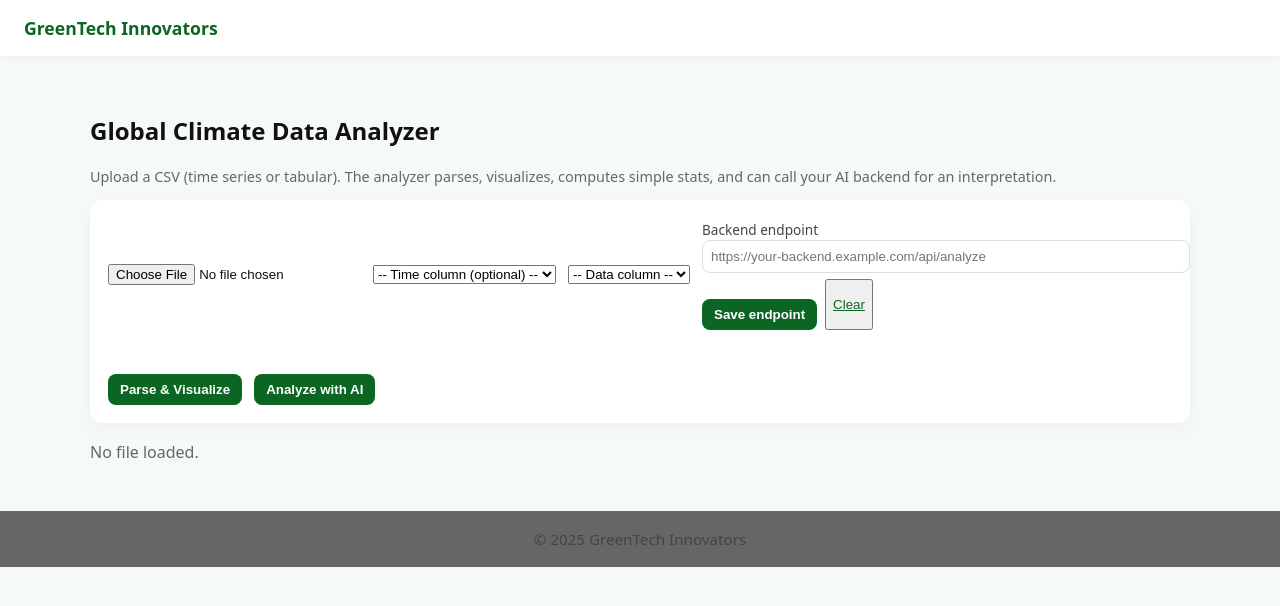
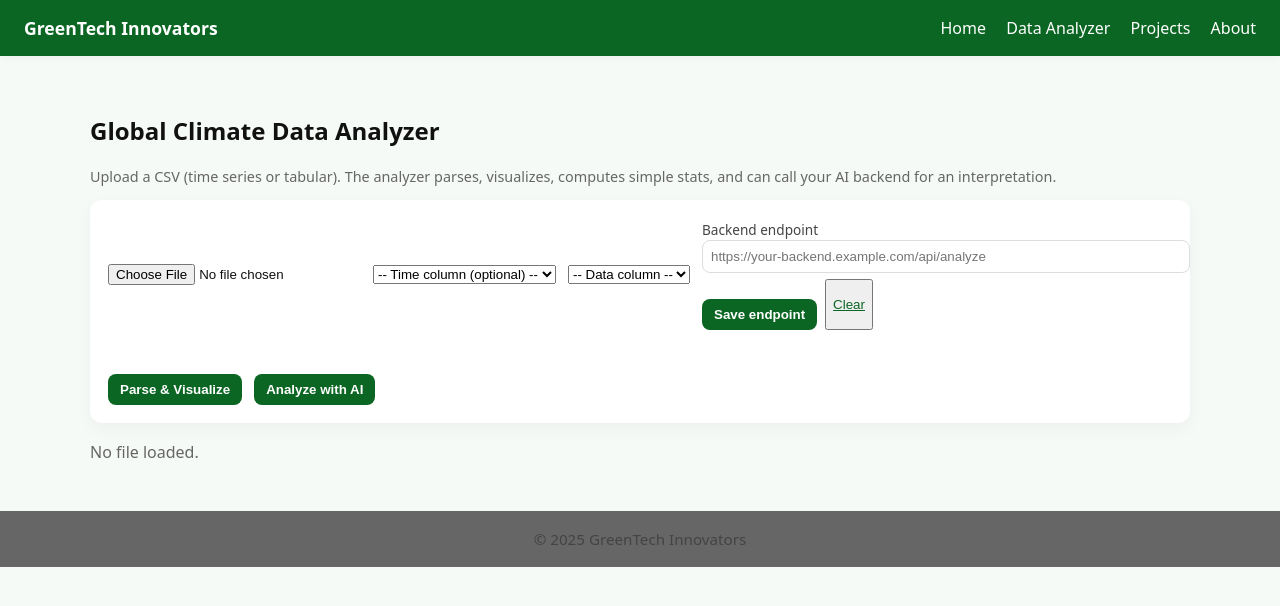
Before and after one commit to htmlcoder635/greentech-innovators, a plain HTML site: page data_analyzer.html in a window 1280 px wide. Drawn offline with nearby package versions, Linux system fonts and the light colour scheme.

Commit message:
Update header styles for improved visibility

```diff
--- a/data_analyzer.html
+++ b/data_analyzer.html
@@ -10,9 +10,28 @@
   <style>
     :root{--green:#0b6623;--muted:#666;}
     body{font-family:system-ui,-apple-system,Segoe UI,Roboto,Helvetica,Arial; margin:0; color:#111; background:#f6faf6;}
-    header.site-header{display:flex;align-items:center;gap:18px;padding:16px 24px;background:#fff;box-shadow:0 2px 8px rgba(0,0,0,0.04)}
-    header.site-header h1{margin:0;font-size:1.1rem;color:var(--green)}
-    header nav a{margin-left:10px;color:#333;text-decoration:none}
+    header.site-header{
+      display:flex;
+      align-items:center;
+      gap:18px;
+      padding:16px 24px;
+      background: var(--green); /* updated */
+      box-shadow:0 2px 8px rgba(0,0,0,0.04);
+    }
+    header.site-header h1{
+      margin:0;
+      font-size:1.1rem;
+      color: #fff; /* updated */
+    }
+    header nav a{
+      margin-left:10px;
+      color:#fff; /* updated */
+      text-decoration:none;
+      transition: color 0.3s;
+    }
+    header nav a:hover {
+      color:#d0ffd0; /* optional lighter green on hover */
+    }
     .analyzer-wrap { max-width:1100px; margin:20px auto; padding:18px; }
     .uploader { background:white;padding:18px;border-radius:12px;box-shadow:0 6px 18px rgba(0,0,0,0.04); display:flex;gap:12px;align-items:center;flex-wrap:wrap;}
     .summary { display:flex;gap:18px;flex-wrap:wrap;margin-top:14px; }
```
